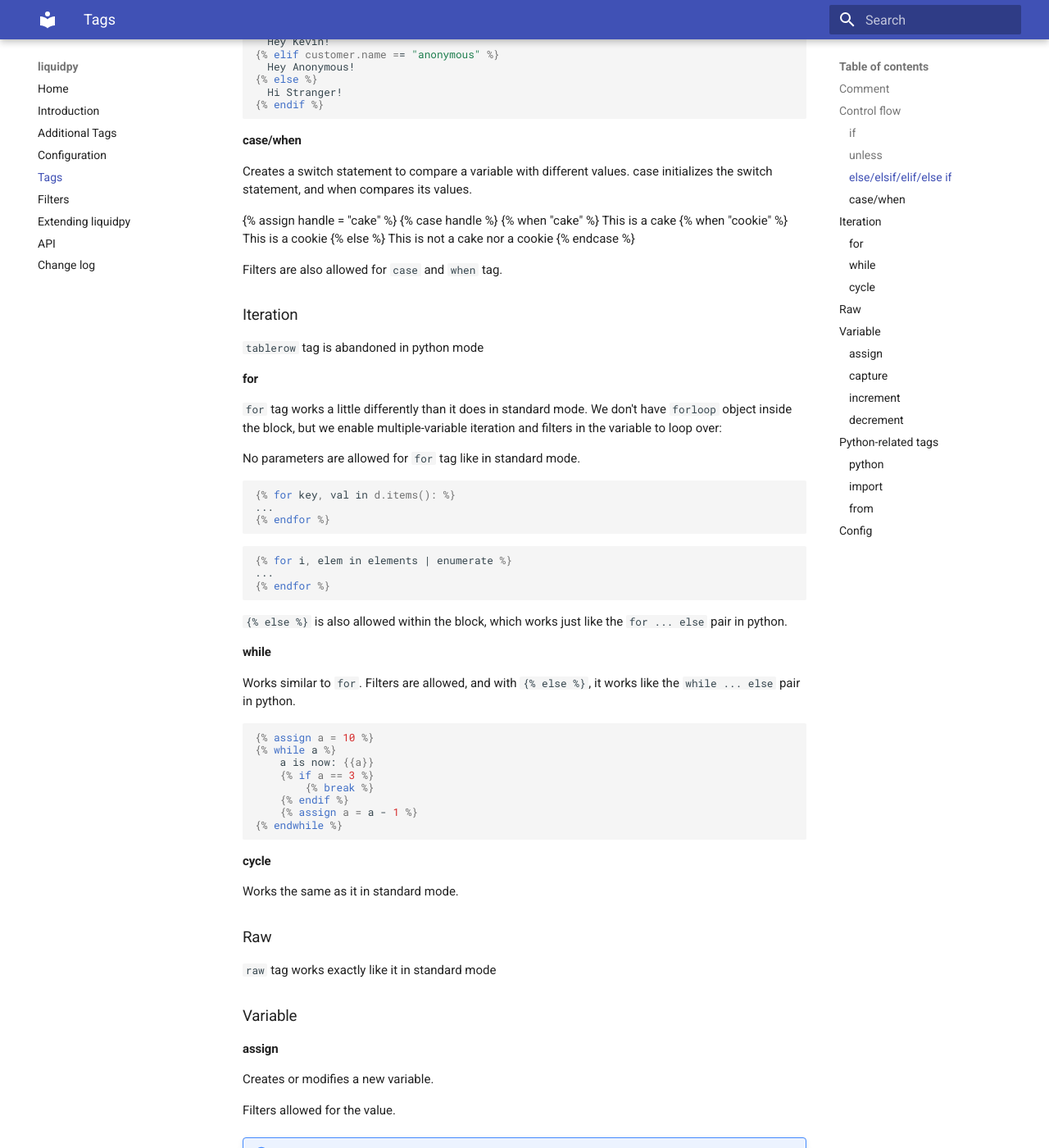
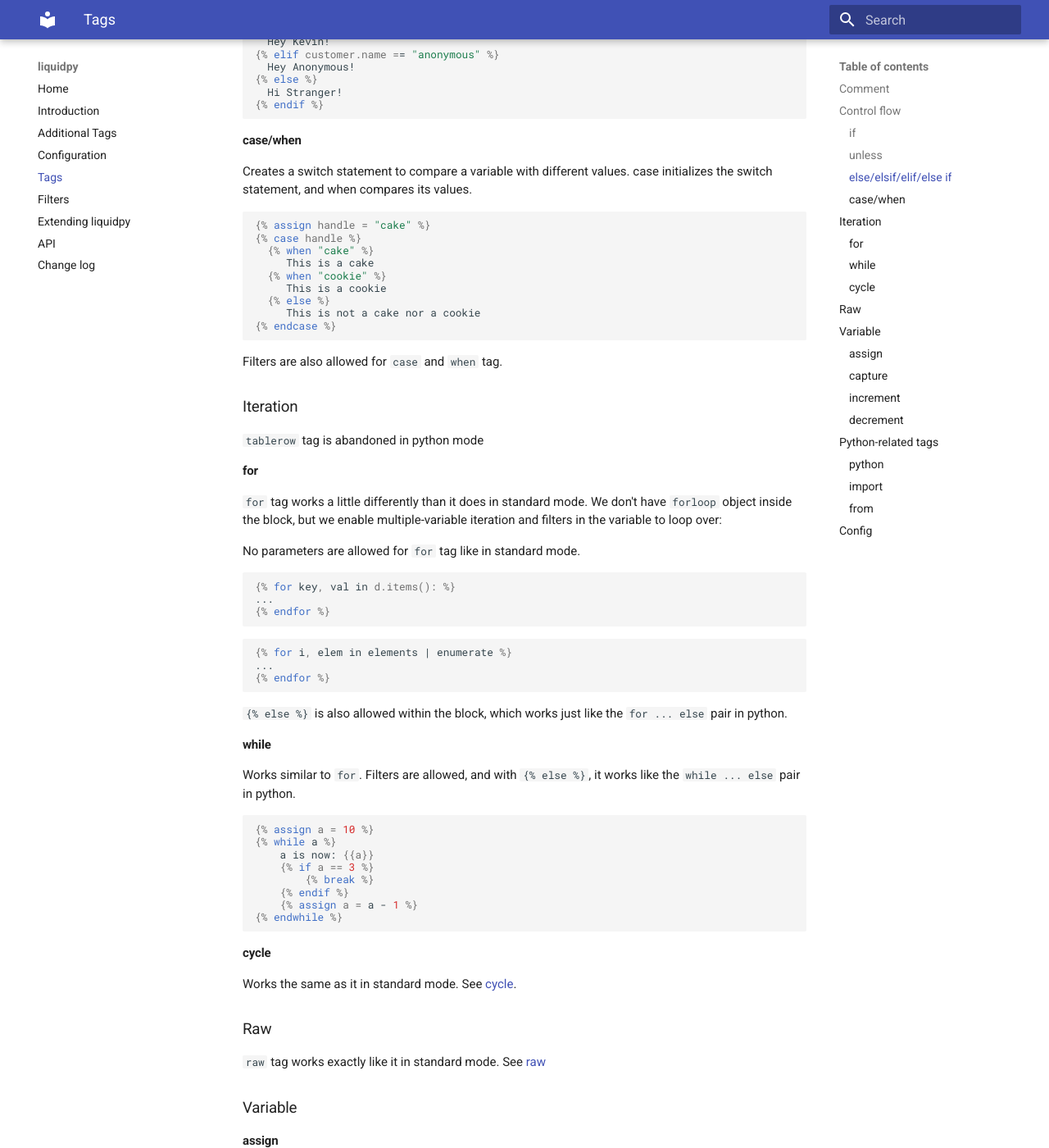
Before and after one commit to pwwang/liquidpy, an MkDocs documentation site: the page built from docs/tags.md, in a window 1280 px wide and 1400 px high, scrolled down 1122 px. Shown: the whole window at 82% size. Built offline with MkDocs 1.6.1 and Material for MkDocs 9.7.7, drawn with Linux system fonts in a browser that asks for light colours; some of the changed text lies outside the part shown.

Commit message:
Fix typos in docs.

````diff
--- a/docs/tags.md
+++ b/docs/tags.md
@@ -41,7 +41,7 @@
 
 Adds more conditions within if/unless block.
 
-`else` also works with `for` and `while` blocks
+`else` also works with [`for`](#for) and [`while`](#while) blocks
 
 `elif` is an alias for `elseif` to make it more like a python syntax
 
@@ -60,7 +60,7 @@
 ### case/when
 
 Creates a switch statement to compare a variable with different values. case initializes the switch statement, and when compares its values.
-
+```liquid
 {% assign handle = "cake" %}
 {% case handle %}
   {% when "cake" %}
@@ -70,7 +70,7 @@
   {% else %}
      This is not a cake nor a cookie
 {% endcase %}
-
+```
 Filters are also allowed for `case` and `when` tag.
 
 ## Iteration
@@ -113,10 +113,10 @@
 ```
 
 ### cycle
-Works the same as it in standard mode.
+Works the same as it in standard mode. See [cycle](https://shopify.github.io/liquid/tags/iteration/#cycle).
 
 ## Raw
-`raw` tag works exactly like it in standard mode
+`raw` tag works exactly like it in standard mode. See [raw](https://shopify.github.io/liquid/tags/raw/)
 
 ## Variable
 
@@ -130,13 +130,13 @@
     Variables created by this tag is only available in the same block where it is defined. But the variable it modifies is still available in the block where it is initially defined.
 
 ### capture
-Works the same as it does in standard mode
+Works the same as it does in standard mode. See [capture](https://shopify.github.io/liquid/tags/variable/#capture).
 
 ### increment
-Works the same as it does in standard mode
+Works the same as it does in standard mode. See [increment](https://shopify.github.io/liquid/tags/variable/#increment)
 
 ### decrement
-Works the same as it does in standard mode
+Works the same as it does in standard mode. See [decrement](https://shopify.github.io/liquid/tags/variable/#decrement)
 
 ## Python-related tags
 
````
Also changed, not shown: docs/additional_tags.md (+1 -1 lines).
